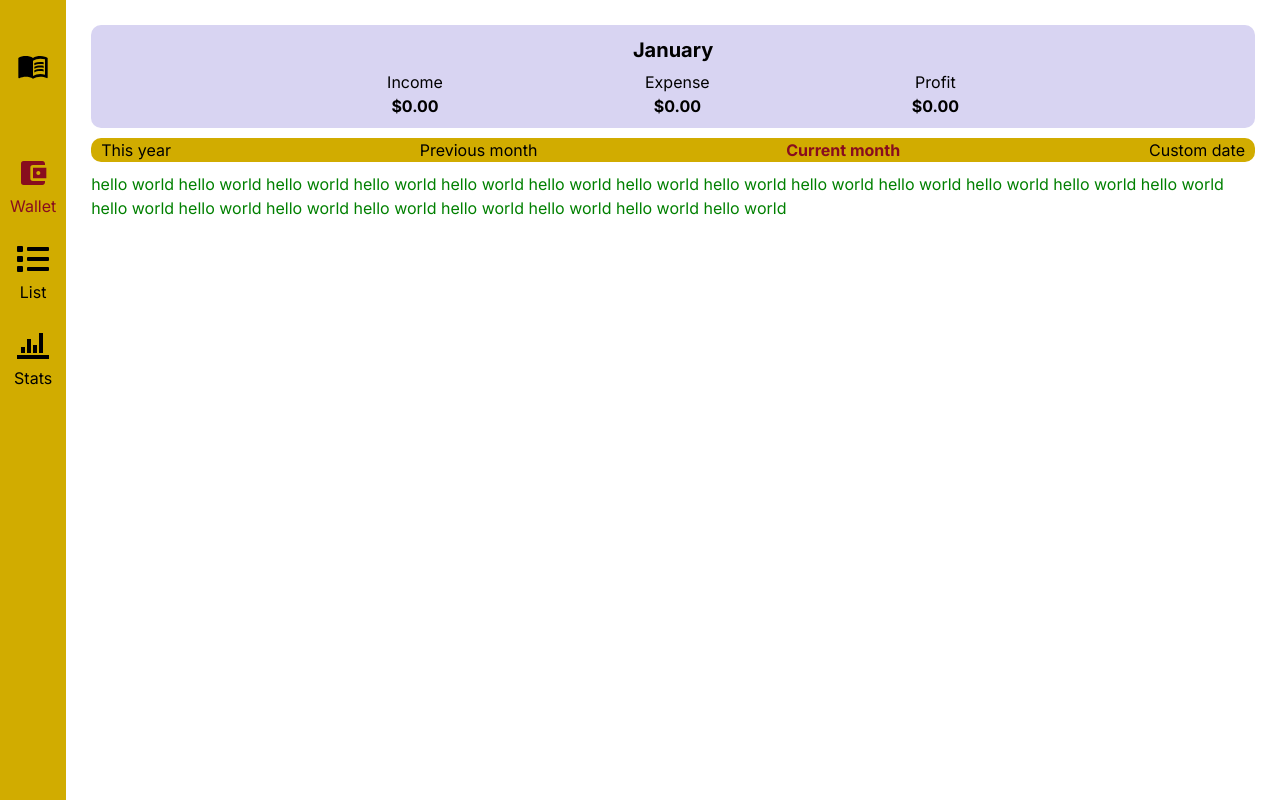
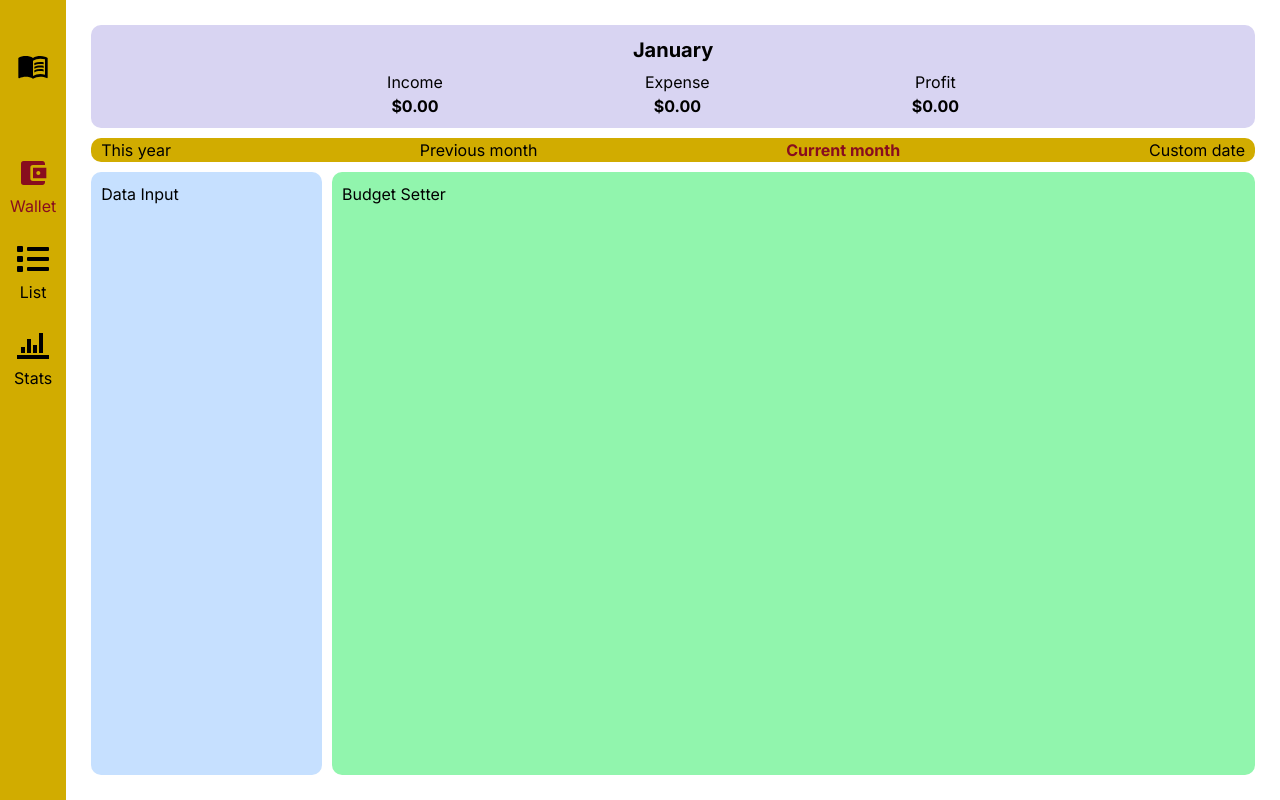
Before and after one commit to eimuciu/cash-tracker, a Next.js app: page / in a window 1280 px wide. Built offline with nearby package versions, Linux system fonts and the light colour scheme.

Commit message:
homepage skeleton

```diff
--- a/src/app/components/layoutWrapper/index.tsx
+++ b/src/app/components/layoutWrapper/index.tsx
@@ -33,7 +33,7 @@ export default function LayoutWrapper({ children }: Props) {
         <NavBar />
       </div>
       <div
-        className="w-[100%] pl-[91.125px] pr-[25px] py-[25px] md:pl-[25px]"
+        className="w-[100%] pl-[91.125px] pr-[25px] py-[25px] md:pl-[25px] min-h-screen flex flex-col"
         // style={{
         //   paddingLeft: `${elementWidth}px`,
         // }}
--- a/src/app/components/pages/home/index.tsx
+++ b/src/app/components/pages/home/index.tsx
@@ -3,12 +3,14 @@ import LayoutWrapper from '../../layoutWrapper';
 export default function HomePage() {
   return (
     <LayoutWrapper>
-      <h1 className="text-[green]">
-        hello world hello world hello world hello world hello world hello world
-        hello world hello world hello world hello world hello world hello world
-        hello world hello world hello world hello world hello world hello world
-        hello world hello world hello world{' '}
-      </h1>
+      <section className="flex gap-[10px] h-[100%]">
+        <div className="w-[20%] bg-[#C6E0FF] rounded-[10px] p-[10px] ">
+          Data Input
+        </div>
+        <div className="w-[80%] bg-[#91F5AD] rounded-[10px] p-[10px] ">
+          Budget Setter
+        </div>
+      </section>
     </LayoutWrapper>
   );
 }
```
